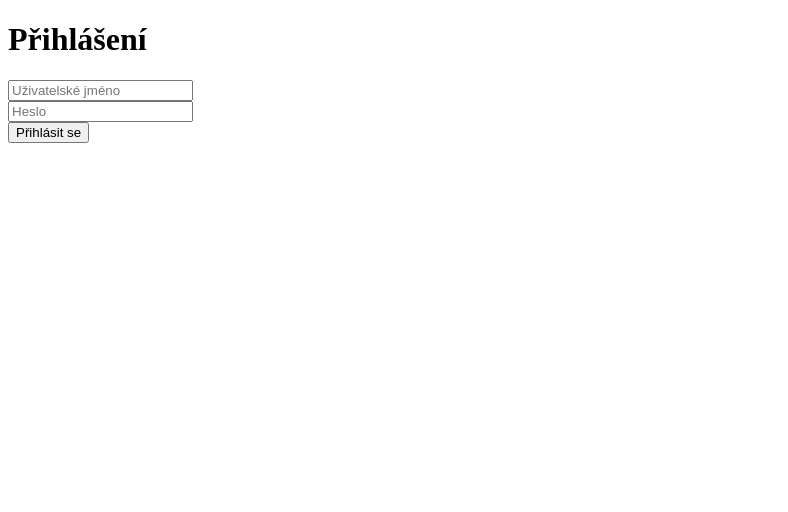
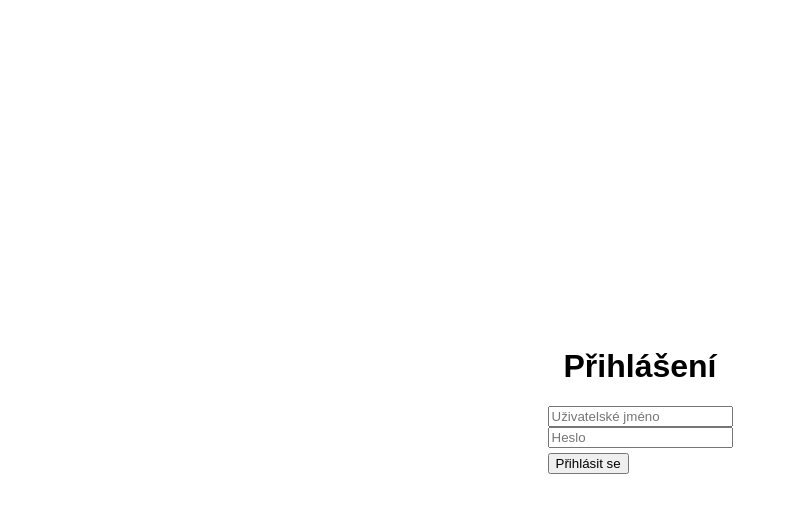
Before and after one commit to briknerf22/databaze_poznamek, a website: page public/index.html in a window 1280 px wide. Shown: the whole page, without its empty margins (0-788 px from the left). Drawn offline with Linux system fonts and the light colour scheme.

Commit message:
úprava css

```diff
--- a/public/index.html
+++ b/public/index.html
@@ -3,6 +3,7 @@
 <head>
   <meta charset="UTF-8" />
   <title>Přihlášení</title>
+  <link rel="stylesheet" href="/style.css">
 </head>
 <body>
   <h1>Přihlášení</h1>
--- /dev/null
+++ b/public/style.css
@@ -0,0 +1,13 @@
+body {
+    display: flex;
+    flex-direction: column;      /* prvky jdou pod sebe */
+    justify-content: center;     /* svislé zarovnání (vertikálně) */
+    align-items: center;         /* vodorovné zarovnání (horizontálně) */
+    min-height: 100vh;           /* 100% výšky okna */
+    margin: 0;
+    font-family: sans-serif;
+}
+
+button {
+    margin-top: 5px;
+}
```
Also changed, not shown: style.css (deleted).
